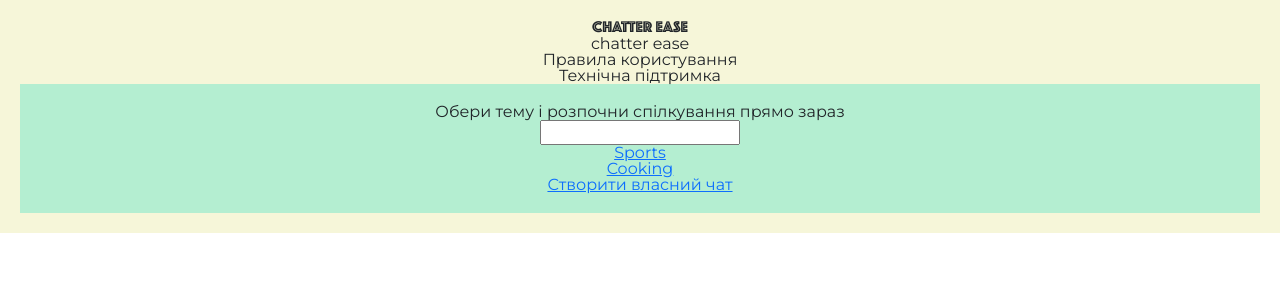
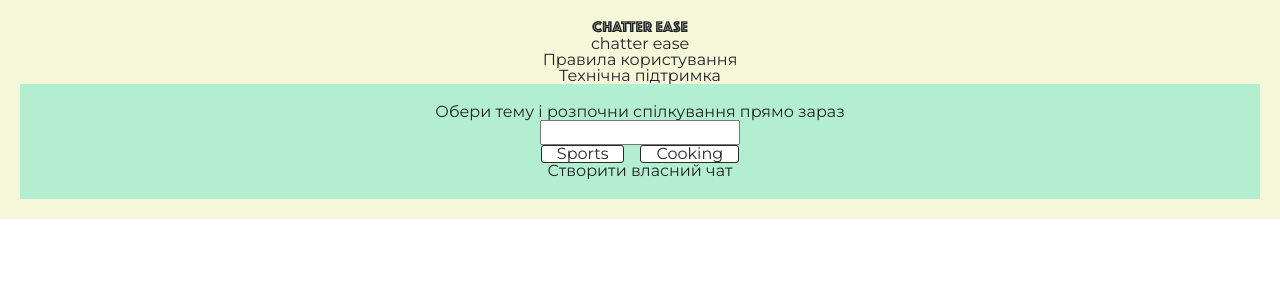
Before and after one commit to ChattProject/chatterease, a React (Create React App) app: page /chatterease/chats in a window 1280 px wide. Shown: the top 300 px of the page. Built offline with nearby package versions, Linux system fonts and the light colour scheme; a small style sheet from the web is missing.

Commit message:
Add variables

```diff
--- a/src/components/Home/GreetingPage/GreetingPage.jsx
+++ b/src/components/Home/GreetingPage/GreetingPage.jsx
@@ -1,24 +1,27 @@
-export const GreetingPage = ({ choosedPageIndex, page, setChoosedPage, setWelcome, setGreeting }) => {
+export const GreetingPage = ({
+  choosedPageIndex,
+  page,
+  setChoosedPage,
+  setWelcome,
+  setGreeting,
+}) => {
   return (
     <>
       <div className="greeting__page">
         <img
-            src={require("../../../images/greeting/" +
-              page.image)}
+          src={require("../../../images/greeting/" + page.image)}
           alt="human"
           className="greeting__image"
         />
         <div className="greeting__text">
-            <div className="greeting__title">
-              {page.header}
-            </div>
-            <div className="greeting__description">
-              {page.text}
-            </div>
+          <div className="greeting__title">{page.header}</div>
+          <div className="greeting__description">{page.text}</div>
         </div>
         <div className="greeting__buttons">
+          {choosedPageIndex !== 2 ? (
+            <div className="greeting__buttons_two">
               <button
-              className="greeting__button"
+                className="greeting__button button-green"
                 onClick={() => {
                   if (choosedPageIndex === 2) {
                     setGreeting(false);
@@ -30,7 +33,7 @@ export const GreetingPage = ({ choosedPageIndex, page, setChoosedPage, setWelcom
                 Далі
               </button>
               <button
-              className="greeting__button"
+                className="greeting__button button-default"
                 onClick={() => {
                   setGreeting(false);
                   setWelcome(true);
@@ -39,6 +42,18 @@ export const GreetingPage = ({ choosedPageIndex, page, setChoosedPage, setWelcom
                 Пропустити
               </button>
             </div>
+          ) : (
+            <button
+              className="greeting__button_start button-green"
+              onClick={() => {
+                setGreeting(false);
+                setWelcome(true);
+              }}
+            >
+              Старт
+            </button>
+          )}
+        </div>
       </div>
     </>
   );
--- a/src/pages/ChatList/ChatList.jsx
+++ b/src/pages/ChatList/ChatList.jsx
@@ -8,17 +8,25 @@ export const ChatList = ({ chatsList, setSelectedChatIndex }) => {
 
   return (
     <>
-      <div className="ChatList">
-        <div>
-          <div>Обери тему і розпочни спілкування прямо зараз</div>
-          <input type="text" name="search" id="search" />
-          <ul>
+      <div className="chatlist">
+        <div className="chatlist__header">
+          Обери тему і розпочни спілкування прямо зараз
+        </div>
+        <input
+          type="text"
+          name="search"
+          id="search"
+          className="chatlist__search"
+        />
+        <ul className="chatlist__list">
           {chatsList.map((chat, index) => (
-              <li key={chat.id}>
-                <Link to={`/chat/${chat.title.toLowerCase()}`}>
-                  <div onClick={() => handleGoButtonClick(index)}>
+            <li key={chat.id} className="chatlist__item">
+              <Link
+                to={`/chat/${chat.title.toLowerCase()}`}
+                onClick={() => handleGoButtonClick(index)}
+                className="chatlist__link"
+              >
                 {chat.title}
-                  </div>
               </Link>
             </li>
           ))}
@@ -29,7 +37,6 @@ export const ChatList = ({ chatsList, setSelectedChatIndex }) => {
           </div>
         </div>
       </div>
-      </div>
     </>
   );
 };
--- a/src/pages/ChatList/ChatList.scss
+++ b/src/pages/ChatList/ChatList.scss
@@ -1,4 +1,20 @@
-.ChatList {
+.chatlist {
   padding: 20px;
   background-color: #b4eed1;
+
+  &__list {
+    display: flex;
+    flex-wrap: wrap;
+    justify-content: center;
+    gap: 16px;
+  }
+  &__item {
+    border: solid $black 1px;
+    border-radius: 3px;
+    background-color: $white;
+    color: $black;
+  }
+  &__link {
+    padding: 15px;
+  }
 }
--- a/src/style/_reset.scss
+++ b/src/style/_reset.scss
@@ -46,3 +46,7 @@ table {
 	border-collapse: collapse;
 	border-spacing: 0;
 }
+a {
+	text-decoration: none;
+	color: inherit;
+}
--- a/src/style/style.css
+++ b/src/style/style.css
@@ -53,6 +53,62 @@ table {
   border-spacing: 0;
 }
 
+a {
+  text-decoration: none;
+  color: inherit;
+}
+
+.button-default {
+  font-family: "Montserrat", "Montserrat Alternates", "Roboto", "Open Sans", "Lato", sans-serif;
+  font-size: 16px;
+  line-height: 20px;
+  border: none;
+  border-radius: 3px;
+  color: #292929;
+  text-align: center;
+  width: 268px;
+  height: 52px;
+  background-color: inherit;
+}
+
+.button-green {
+  font-family: "Montserrat", "Montserrat Alternates", "Roboto", "Open Sans", "Lato", sans-serif;
+  font-size: 16px;
+  line-height: 20px;
+  border: none;
+  border-radius: 3px;
+  color: #292929;
+  text-align: center;
+  padding: 16px;
+  width: 268px;
+  height: 52px;
+  background-color: #449f93;
+  color: #fff;
+  font-weight: 600;
+}
+.button-green_disabled {
+  background-color: #dfe0df;
+  color: #555454;
+}
+.button-green :hover {
+  background-color: #387e74;
+}
+
+.button-yellow {
+  font-family: "Montserrat", "Montserrat Alternates", "Roboto", "Open Sans", "Lato", sans-serif;
+  font-size: 16px;
+  line-height: 20px;
+  border: none;
+  border-radius: 3px;
+  color: #292929;
+  text-align: center;
+  padding: 10px;
+  width: 612px;
+  height: 52px;
+  background-color: #feb706;
+  font-weight: 500;
+}
+
 @font-face {
   font-family: "PhosphateInline";
   src: local("PhosphateInline"), url(../fonts/Phosphate_Inline/PhosphateInline.ttf) format("truetype");
@@ -65,6 +121,31 @@ table {
   padding: 50px 0;
 }
 
+.chatlist {
+  padding: 20px;
+  background-color: #b4eed1;
+}
+.chatlist__list {
+  display: -webkit-box;
+  display: -ms-flexbox;
+  display: flex;
+  -ms-flex-wrap: wrap;
+      flex-wrap: wrap;
+  -webkit-box-pack: center;
+      -ms-flex-pack: center;
+          justify-content: center;
+  gap: 16px;
+}
+.chatlist__item {
+  border: solid #292929 1px;
+  border-radius: 3px;
+  background-color: #fff;
+  color: #292929;
+}
+.chatlist__link {
+  padding: 15px;
+}
+
 body {
   font-family: "Montserrat", sans-serif;
 }/*# sourceMappingURL=style.css.map */
```
Also changed, not shown: src/style/_variables.scss (added, +54 -0 lines), src/style/style.scss (+8 -5 lines), 1 other file (tests, documents, lock files or other folders). Lines whose indentation alone changed are shown as unchanged.
